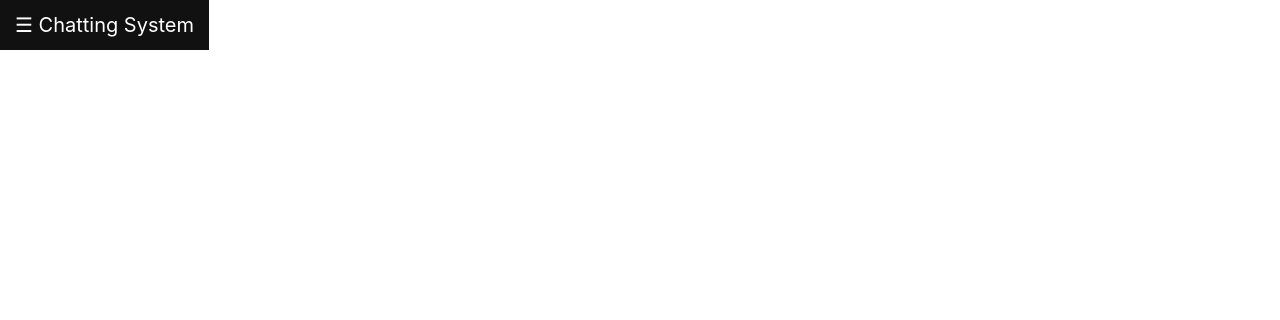
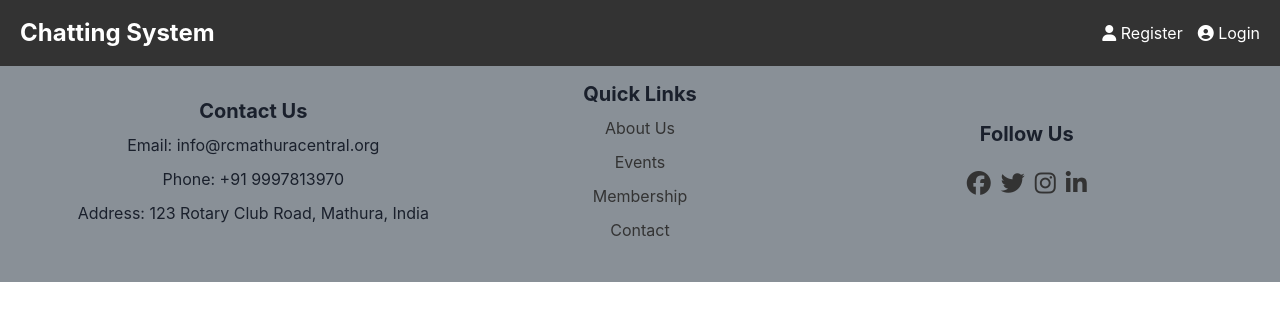
Before and after one commit to rahulsharma7504/Chat-App-Client, a React (Create React App) app: page / in a window 1280 px wide. Shown: the top 320 px of the page. Built offline with nearby package versions, Linux system fonts and the light colour scheme; no server answers.

Commit message:
New Updates Added

```diff
--- /dev/null
+++ b/src/Styles/Navbar.css
@@ -0,0 +1,91 @@
+.navbar {
+  display: flex;
+  justify-content: space-between;
+  align-items: center;
+  background-color: #333;
+  color: white;
+  padding: 10px 20px;
+  position: fixed;
+  width: 100%;
+  z-index: 1000; /* Ensures navbar stays on top */
+  top: 0;
+}
+
+.navbar-container {
+  display: flex;
+  align-items: center;
+  width: 100%;
+  justify-content: space-between;
+}
+
+.navbar-brand {
+  font-size: 1.5rem;
+  font-weight: bold;
+}
+
+.navbar-logo {
+  text-decoration: none;
+  color: white;
+}
+
+.navbar-toggle {
+  display: none; /* Hide by default */
+}
+
+.navbar-links {
+  display: flex;
+  align-items: center;
+  gap: 15px; /* Space between the nav links */
+}
+
+.navbar-link {
+  color: white;
+  text-decoration: none;
+  cursor: pointer;
+}
+
+.navbar-link:hover {
+  color: #ddd;
+}
+
+.user-info {
+  display: flex;
+  align-items: center;
+  gap: 10px; /* Space between the image and name */
+}
+
+.user-image {
+  width: 40px;
+  height: 40px;
+  border-radius: 50%;
+}
+
+h4 {
+  margin: 0;
+  font-size: 1rem;
+  color: white;
+}
+
+/* Responsive Styles */
+@media (max-width: 768px) {
+  .navbar-links {
+    display: none; /* Hide links on smaller screens */
+  }
+
+  .navbar-toggle {
+    display: block; /* Show the toggle icon on smaller screens */
+    cursor: pointer;
+  }
+}
+
+/* Styles when the navbar toggle is clicked for mobile */
+.navbar-toggle.active + .navbar-links {
+  display: flex;
+  flex-direction: column;
+  background-color: #333;
+  position: absolute;
+  top: 60px; /* Adjust based on navbar height */
+  right: 0;
+  width: 100%;
+  padding: 10px 0;
+}
--- a/src/Styles/header.css
+++ b/src/Styles/header.css
@@ -1,28 +1,17 @@
 .drawer {
+  position: fixed;
+  top: 60px; /* Adjust based on navbar height */
+  left: -250px; /* Hidden by default */
+  width: 250px;
   height: 100%;
-  width: 250px;
-  position: fixed;
-  z-index: 1;
-  top: 0;
-  left: -250px;
-  background-color: #111;
+  background-color: #333;
   overflow-x: hidden;
   transition: 0.3s;
-  padding-top: 60px;
-  position: fixed;
+  z-index: 999; /* Ensures sidebar stays below navbar */
 }
 
-.drawer a {
-  padding: 10px 15px;
-  text-decoration: none;
-  font-size: 25px;
-  color: #818181;
-  display: block;
-  transition: 0.3s;
-}
-
-.drawer a:hover {
-  color: #f1f1f1;
+.drawer.open {
+  left: 0; /* Slide in from the left when open */
 }
 
 .drawer .closebtn {
@@ -32,14 +21,29 @@
   font-size: 36px;
   margin-left: 50px;
 }
+.drawer a:hover {
+  color: #f1f1f1;
+}
+.drawer {
+  color: #f10707;
+}
 
-.openbtn {
-  font-size: 20px;
-  cursor: pointer;
-  background-color: #111;
-  color: white;
-  padding: 10px 15px;
-  border: none;
+
+.drawer .closebtn {
+  position: absolute;
+  top: 0;
+  right: 25px;
+  font-size: 36px;
+  margin-left: 50px;
+}
+
+.main-content {
+  transition: margin-left 0.3s;
+  margin-left: 0; /* Default margin when sidebar is closed */
+}
+
+.main-content.shift {
+  margin-left: 250px; /* Shift content when sidebar is open */
 }
 
 .main-content {
@@ -49,37 +53,5 @@
 }
 
 .main-content.shift {
-  margin-left: 260px;
+  margin-left: 260px; /* Shift to accommodate the open drawer */
 }
-
-.drawer.open {
-  left: 0;
-}
-
-.user-info {
-  display: flex;
-  flex-direction: column;
-  align-items: center;
-  padding: 10px;
-}
-
-.user-image {
-  border-radius: 50%;
-  width: 100px;
-  height: 100px;
-  object-fit: cover;
-  margin-bottom: 10px;
-}
-
-.user-info h4 {
-  color: #f1f1f1;
-}
-
-@media screen and (max-height: 450px) {
-  .drawer {
-    padding-top: 15px;
-  }
-  .drawer a {
-    font-size: 18px;
-  }
-}
--- a/src/components/Layout.js
+++ b/src/components/Layout.js
@@ -1,102 +1,49 @@
-import React, { useState, useEffect } from 'react';
+import React, { useState } from 'react';
 import Footer from './Pages/Footer';
 import '../Styles/header.css';
-
-import { Navigate, NavLink, useNavigate } from 'react-router-dom';
-import { toast } from 'react-toastify';
-
+import Navbar from './Navbar';
 
 const Layout = ({ children }) => {
   const [drawerOpen, setDrawerOpen] = useState(false);
-  const navigate = useNavigate();
-  const [userData, setUserData] = useState(null);
 
-  useEffect(() => {
-    const user = JSON.parse(localStorage.getItem('user'));
-    setUserData(user);
-  }, [navigate]);
-
-  const logOut = () => {
-    localStorage.removeItem('token');
-    localStorage.removeItem('user');
-    toast.success('Logged out successfully!');
-    navigate('/login');
+  const toggleDrawer = () => {
+    setDrawerOpen((prevOpen) => !prevOpen);
   };
 
+  return (
+    <>
+      {/* Pass toggleDrawer function to Navbar component */}
+      <Navbar toggleDrawer={toggleDrawer} />
 
-
-  const openDrawer = () => {
-    setDrawerOpen(true);
-  };
-
-  const closeDrawer = () => {
-    setDrawerOpen(false);
-  };
-  const register = () => {
-    navigate('/register')
-
-  }
-  const login = () => {
-    navigate('/login')
-  }
-  return (
-    <div>
       <header>
         <div>
+          {/* Sidebar Drawer */}
           <div id="myDrawer" className={`drawer ${drawerOpen ? 'open' : ''}`}>
-            <a href="javascript:void(0)" style={{ fontSize: '25px' }} className="closebtn" onClick={closeDrawer}> <i class="fa fa-times"></i> Close</a>
-            <div className="user-info">
-              {
-                !userData && (
-                  <>
-                    <a style={{ color: "white", cursor: 'pointer' }} onClick={register} >
-                      <i className="fas fa-user"></i> Register</a>
+            <a
+              href="#"
+              style={{ fontSize: '25px' }}
+              className="closebtn"
+              onClick={toggleDrawer}
+            >
+              <i className="fa fa-times"></i> Close
+            </a>
+            {/* Additional sidebar content can go here */}
+          </div>
 
-                    <hr />
-                    <a onClick={login} style={{ color: "white", cursor: 'pointer' }}>
-
-                      <i className="fas fa-user-circle"></i> Login</a>
-                  </>
-                )
-              }
-
-              {
-                userData && (
-                  <div>
-                    <a href="#" onClick={logOut}> <i className="fas fa-sign-out-alt"></i> Log Out</a>
-                  </div>
-                )
-              }
-              <hr />
-              {
-                userData && (
-                  <>
-
-                    <img src={userData.image} alt={userData.name} className="user-image" />
-                    <h4>{userData.name}</h4>
-                    <hr />
-                    <NavLink to='/dashboard' style={{ color: 'white', cursor: 'pointer' }}><i class="fa fa-home" style={{ color: 'white' }}></i> Dashboard</NavLink>
-
-                  </>
-                )
-              }
-              <hr />
-              <NavLink to='/groups' > <i className='fa fa-group'></i> Groups</NavLink>
-
-            </div>
-
-          </div>
-          <button className="openbtn" onClick={openDrawer}>&#9776; Chatting System</button>
+          {/* Main Content Shift with Sidebar */}
           <div className={`main-content ${drawerOpen ? 'shift' : ''}`}>
-
+            {/* Main Content Here */}
           </div>
         </div>
       </header>
+
       <main>{children}</main>
+
       <footer>
-        {/* <Footer /> */}
+        {/* Footer component */}
+        <Footer />
       </footer>
-    </div>
+    </>
   );
 };
 
--- /dev/null
+++ b/src/components/Navbar.jsx
@@ -0,0 +1,96 @@
+import React, { useEffect, useState } from 'react';
+import { NavLink, useNavigate } from 'react-router-dom';
+import '../Styles/Navbar.css'
+import { toast } from 'react-toastify';
+import { Navigate } from 'react-router-dom';
+
+const Navbar = ({ toggleDrawer }) => {
+    const [userData, setUserData] = useState(null);
+    const navigate = useNavigate();
+
+    useEffect(() => {
+        const user = JSON.parse(localStorage.getItem('user'));
+        setUserData(user);
+    }, [navigate]);
+
+    const register = () => {
+        navigate('/register')
+
+    }
+    const login = () => {
+        navigate('/login')
+    }
+
+    const logOut = () => {
+        localStorage.removeItem('token');
+        localStorage.removeItem('user');
+        toast.success('Logged out successfully!');
+        navigate('/login');
+    };
+
+
+
+    return (
+        <nav className="navbar">
+            {/* <div className="navbar-container"> */}
+            {/* Logo or Brand */}
+            <div className="navbar-brand">
+                {/* Clicking the brand name triggers the openDrawer function */}
+                <a style={{ cursor: 'pointer' }} className="navbar-logo" onClick={toggleDrawer}>
+                    Chatting System
+                </a>
+            </div>
+
+            {/* Mobile Hamburger Icon */}
+            <div className="navbar-toggle">
+                <i className="fas fa-bars"></i>
+            </div>
+
+            {/* Navbar Links */}
+            <div className="navbar-links">
+                {
+                    userData && (
+                        <>
+                            <NavLink to='/dashboard' className="navbar-link">
+                                <i className="fa fa-home" style={{ color: 'white' }}></i> Dashboard
+                            </NavLink>
+
+                            {/* Groups Link */}
+                            <NavLink to='/groups' className="navbar-link">
+                                <i className='fa fa-group'></i> Groups
+                            </NavLink>
+                        </>
+                    )
+                }
+                {/* Dashboard Link */}
+
+
+                {/* Conditional Links based on user authentication */}
+                {!userData ? (
+                    <>
+                        <a style={{ color: 'white', cursor: 'pointer' }} onClick={register}>
+                            <i className="fas fa-user"></i> Register
+                        </a>
+                        <a onClick={login} style={{ color: 'white', cursor: 'pointer' }}>
+                            <i className="fas fa-user-circle"></i> Login
+                        </a>
+                    </>
+                ) : (
+                    <>
+                        <a href="#" onClick={logOut} className="navbar-link">
+                            <i className="fas fa-sign-out-alt"></i> Log Out
+                        </a>
+
+                        {/* User Image and Name */}
+                        <div className="user-info">
+                            <img src={userData.image} alt={userData.name} className="user-image" />
+                        </div>
+                    </>
+                )}
+            </div>
+            {/* </div> */}
+        </nav>
+    );
+};
+
+export default Navbar;
```
